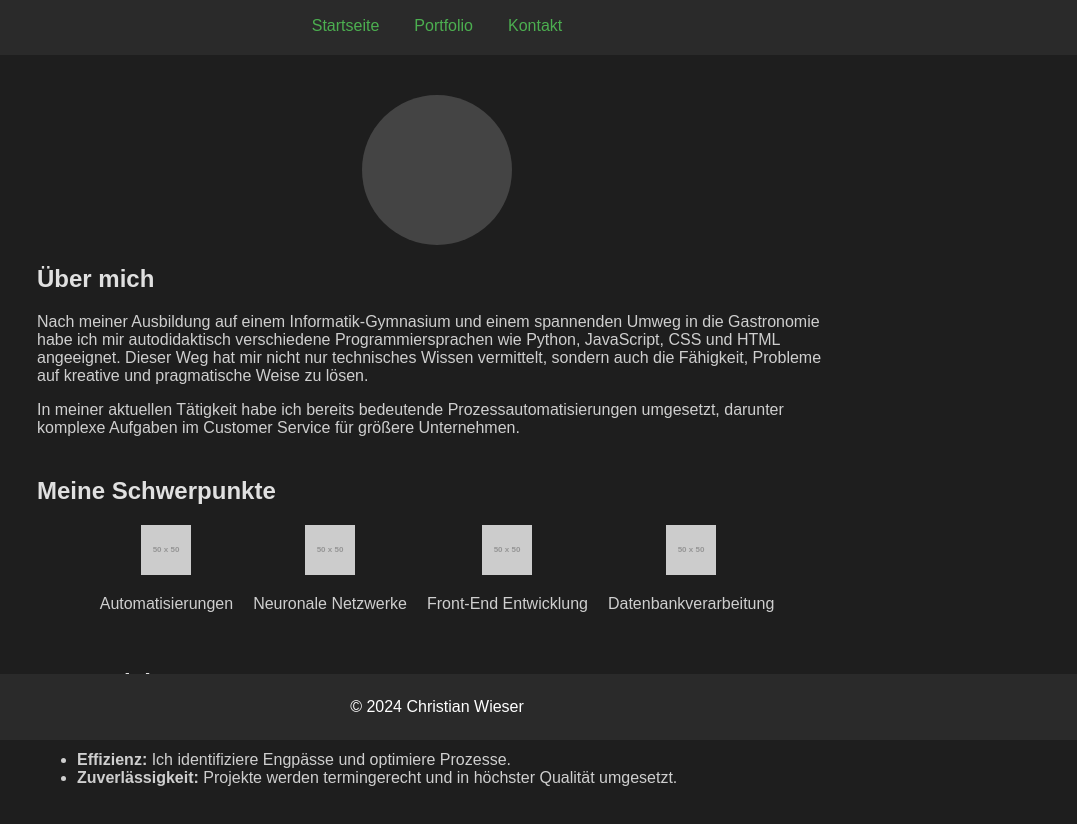
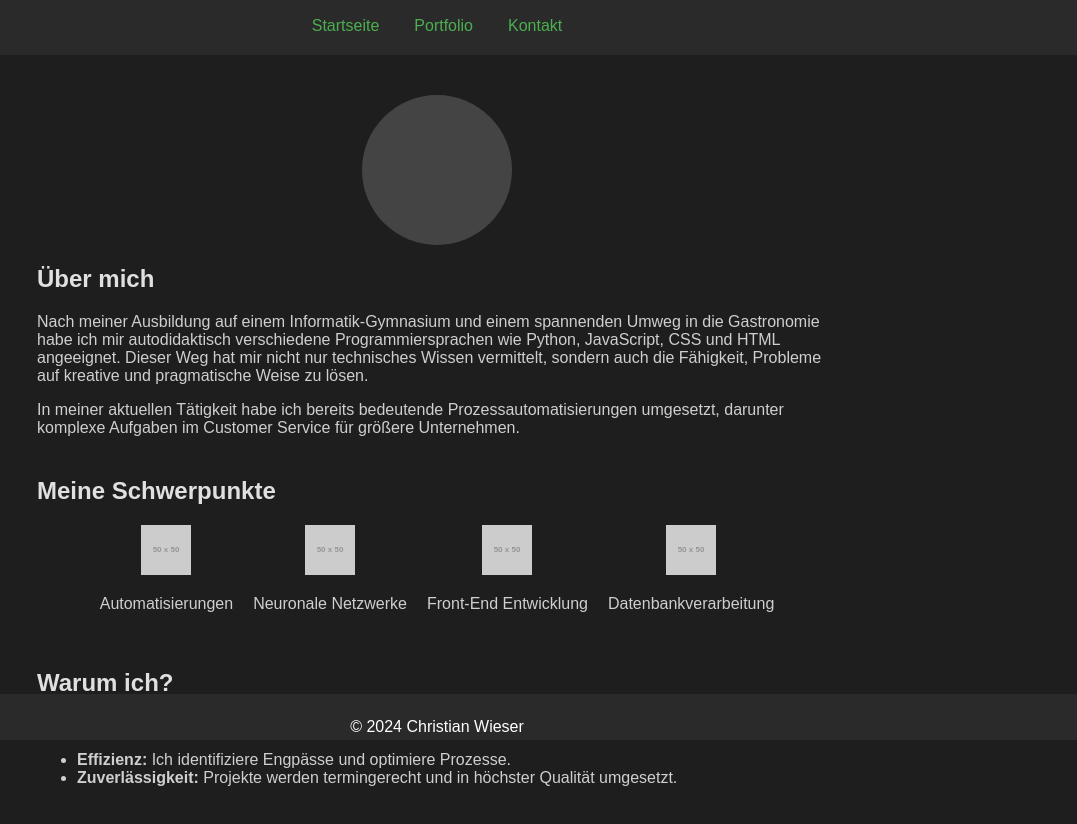
Before and after one commit to supix39/Site, a plain HTML site: page index.html in a window 1280 px wide. Shown: the part 60-884 px from the top of the page, without its empty margins (203-1280 px from the left). Drawn offline with Linux system fonts and the light colour scheme; placeholder pictures from the web are drawn by us.

Commit message:
Update styles.css

```diff
--- a/styles.css
+++ b/styles.css
@@ -52,12 +52,11 @@
 .language-switch:hover #language-dropdown {
     display: block;
 }
-/* Allgemeine Stile */
 body {
     font-family: Arial, sans-serif;
     background-color: #1e1e1e;
     color: #cfcfcf;
-    margin: 0;
+    margin: 0 0 30px 0;
     padding: 0;
 }
 
@@ -112,6 +111,7 @@ footer {
     position: fixed;
     bottom: 0;
     width: 100%;
+    height: 30px;
 }
 
 form {
```
